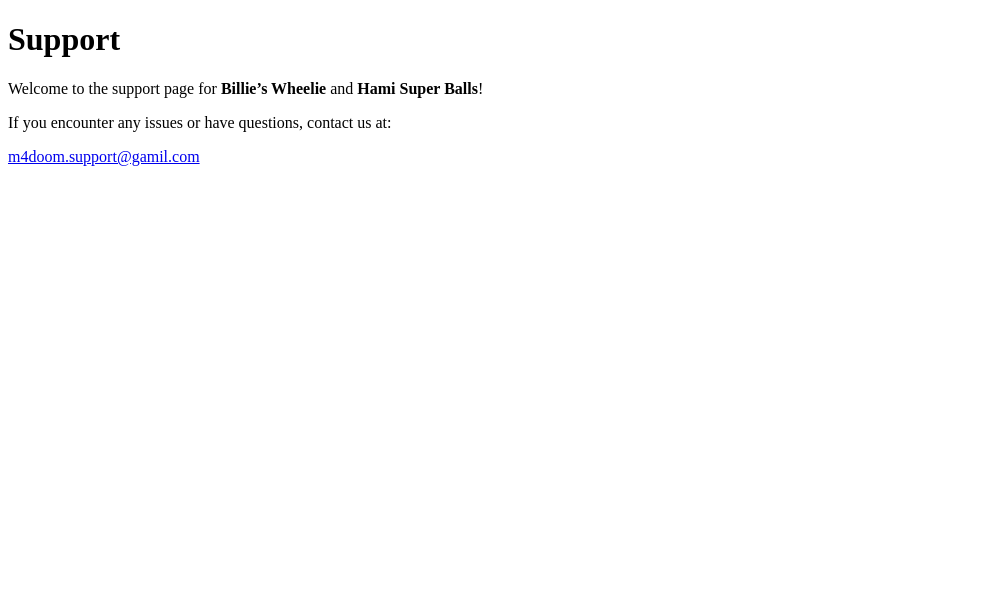
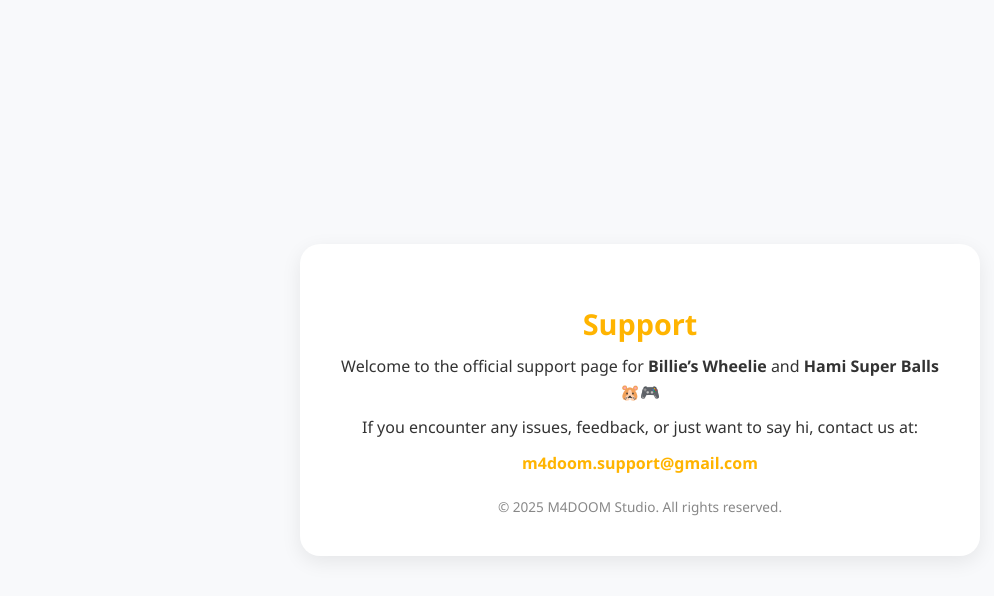
Before and after one commit to Murad-M1/m4doom, a plain HTML site: page index.html in a window 1280 px wide. Shown: the whole page, without its empty margins (0-994 px from the left). Drawn offline with Linux system fonts and the light colour scheme.

Commit message:
Enhance support page structure and styles
Updated the support page layout and styling for better presentation.

```diff
--- a/index.html
+++ b/index.html
@@ -1,13 +1,87 @@
 <!DOCTYPE html>
-<html>
+<html lang="en">
 <head>
-  <meta charset="UTF-8">
-  <title>Billie’s Wheelie & Hami Super Balls – Support</title>
+  <meta charset="UTF-8" />
+  <meta name="viewport" content="width=device-width, initial-scale=1.0" />
+  <title>Support – Billie’s Wheelie & Hami Super Balls</title>
+  <style>
+    :root {
+      --accent: #ffb400;
+      --bg: #f8f9fb;
+      --text: #333;
+    }
+
+    body {
+      margin: 0;
+      font-family: "Segoe UI", Roboto, Helvetica, Arial, sans-serif;
+      background: var(--bg);
+      color: var(--text);
+      display: flex;
+      justify-content: center;
+      align-items: center;
+      height: 100vh;
+    }
+
+    .container {
+      text-align: center;
+      max-width: 600px;
+      background: white;
+      padding: 40px;
+      border-radius: 20px;
+      box-shadow: 0 6px 20px rgba(0, 0, 0, 0.08);
+    }
+
+    h1 {
+      font-size: 1.8em;
+      margin-bottom: 0.4em;
+      color: var(--accent);
+    }
+
+    p {
+      font-size: 1em;
+      line-height: 1.6;
+      margin: 10px 0;
+    }
+
+    a {
+      color: var(--accent);
+      text-decoration: none;
+      font-weight: bold;
+    }
+
+    a:hover {
+      text-decoration: underline;
+    }
+
+    footer {
+      margin-top: 20px;
+      font-size: 0.85em;
+      color: #888;
+    }
+
+    @media (max-width: 600px) {
+      .container {
+        margin: 20px;
+        padding: 25px;
+      }
+    }
+  </style>
 </head>
 <body>
-  <h1>Support</h1>
-  <p>Welcome to the support page for <strong>Billie’s Wheelie</strong> and <strong>Hami Super Balls</strong>!</p>
-  <p>If you encounter any issues or have questions, contact us at:</p>
-  <p><a href="mailto:m4doom.support@gamil.com">m4doom.support@gamil.com</a></p>
+  <div class="container">
+    <h1>Support</h1>
+    <p>
+      Welcome to the official support page for <strong>Billie’s Wheelie</strong> and <strong>Hami Super Balls</strong> 🐹🎮
+    </p>
+    <p>
+      If you encounter any issues, feedback, or just want to say hi, contact us at:
+    </p>
+    <p>
+      <a href="mailto:m4doom.support@gmail.com">m4doom.support@gmail.com</a>
+    </p>
+    <footer>
+      &copy; 2025 M4DOOM Studio. All rights reserved.
+    </footer>
+  </div>
 </body>
 </html>
```
